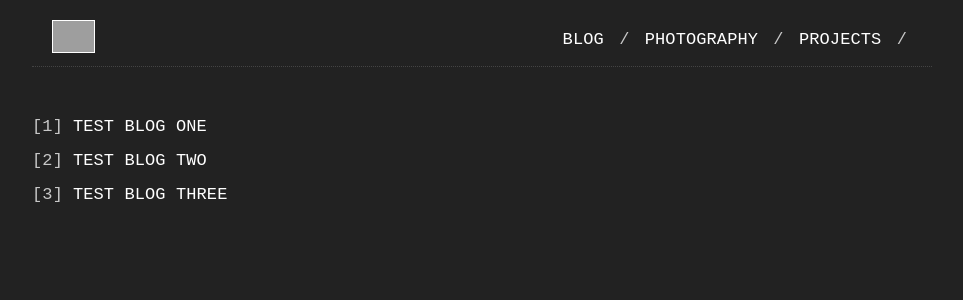
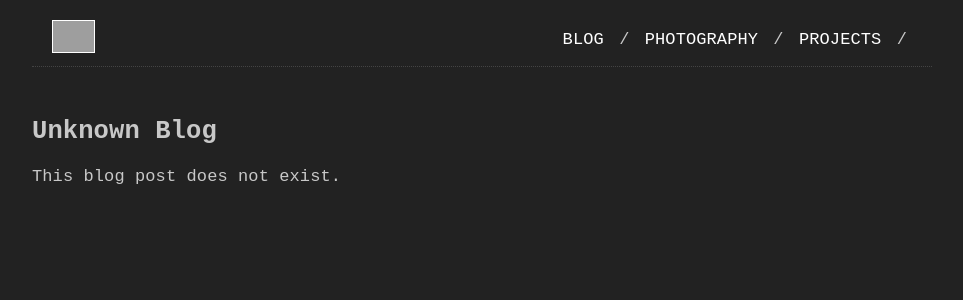
Before and after one commit to pnotisdev/blog, a React (Create React App) app: page /1 in a window 1280 px wide. Shown: the top 300 px of the page, without its empty margins (158-1121 px from the left). Built offline with nearby package versions, Linux system fonts and the light colour scheme; grey boxes are pictures that could not be loaded.

Commit message:
Almost a functional code for a simple personal blog

```diff
--- a/src/App.css
+++ b/src/App.css
@@ -118,21 +118,6 @@ img {
   .categories {
     visibility: hidden;
   }
-
-  .catbox {
-    visibility: hidden;
-  }
-}
-
-.catbox {
-  width: 300px;
-  height: 160px;
-  right: 0;
-  margin: 0;
-  position: absolute;
-  background: #222;
-  display: block;
-  z-index: 999;
 }
 
 .footdogs {
@@ -141,11 +126,6 @@ img {
 
 .tag {
   color: #c8c8c8;
-}
-
-.notification {
-  color: #222;
-  background: #fff;
 }
 
 .important {
@@ -157,13 +137,6 @@ img {
   margin-bottom: 20px;
   margin-top: 20px;
   color: #FFF;
-}
-
-.shoptitle {
-  display: inline-block;
-  margin-bottom: 20px;
-  margin-top: 20px;
-  position: fixed;
 }
 
 .subtitle {
@@ -191,11 +164,6 @@ img {
   display: inline-block;
 }
 
-.shop {
-  max-width: 900px;
-  margin: -10px 0 40px 0;
-}
-
 .codesmall {
   background: #1f1f1f;
   display: inline-block;
@@ -214,16 +182,6 @@ img {
   margin-top: 0px;
 }
 
-.videowrapper {
-  position: relative;
-  padding-bottom: 56.45%;
-  height: 0;
-}
-
-video {
-  max-width: 100%
-}
-
 @media only screen and (max-width: 900px) {
   img {
     width: 100%;
--- a/src/App.js
+++ b/src/App.js
@@ -1,16 +1,22 @@
 import './App.css';
-import React from 'react';
+import { BrowserRouter as Router, Route, Routes } from 'react-router-dom';
 import Header from './components/Header';
 import BlogList from './components/BlogList';
+import BlogPost from './components/BlogPost';
 
 const App = () => {
   return (
-    <div id="page">
-      <div id="content">
-        <Header />
-        <BlogList />
+    <Router>
+      <div id="page">
+        <div id="content">
+          <Header />
+          <Routes>
+            <Route path="/" element={<BlogList />} />
+            <Route path="/:tag" element={<BlogPost />} />
+          </Routes>
+        </div>
       </div>
-    </div>
+    </Router>
   );
 };
 
--- a/src/components/BlogList.js
+++ b/src/components/BlogList.js
@@ -1,19 +1,24 @@
 
 import React from 'react';
-import BlogPost from './BlogPost';
+import { Link } from 'react-router-dom';
 
 const BlogList = () => {
   const blogPosts = [
-    { id: 1, tag: "1", title: "TEST BLOG ONE" },
-    { id: 2, tag: "2", title: "TEST BLOG TWO" },
-    { id: 3, tag: "3", title: "TEST BLOG THREE" },
+    { id: 1, tag: "one", title: "TEST BLOG ONE" },
+    { id: 2, tag: "two", title: "TEST BLOG TWO" },
+    { id: 3, tag: "three", title: "TEST BLOG THREE" },
   ];
 
   return (
     <div id="list">
       <ul>
         {blogPosts.map(post => (
-          <BlogPost key={post.id} tag={post.tag} title={post.title} />
+          <li key={post.id}>
+            <Link to={`/${post.tag.toLowerCase()}`}>
+              <span className="tag">[{post.tag}]</span>
+              <span>{post.title}</span>
+            </Link>
+          </li>
         ))}
       </ul>
     </div>
--- a/src/components/BlogPost.js
+++ b/src/components/BlogPost.js
@@ -1,13 +1,26 @@
 import React from 'react';
+import { useParams } from 'react-router-dom';
 
-const BlogPost = ({ tag, title, content }) => {
+const BlogPost = () => {
+  const { tag } = useParams();
+
+  let title, content;
+
+  switch (tag) {
+    case 'one':
+      title = "TEST BLOG ONE";
+      content = "Welcome to blog one";
+      break;
+    default:
+      title = "Unknown Blog";
+      content = "This blog post does not exist.";
+  }
+
   return (
-    <li>
-      <a href={`/${tag.toLowerCase()}`}>
-        <span className="tag">[{tag}]</span>
-        <span>{title}</span>
-      </a>
-    </li>
+    <div>
+      <h2>{title}</h2>
+      <p>{content}</p>
+    </div>
   );
 };
 
```
